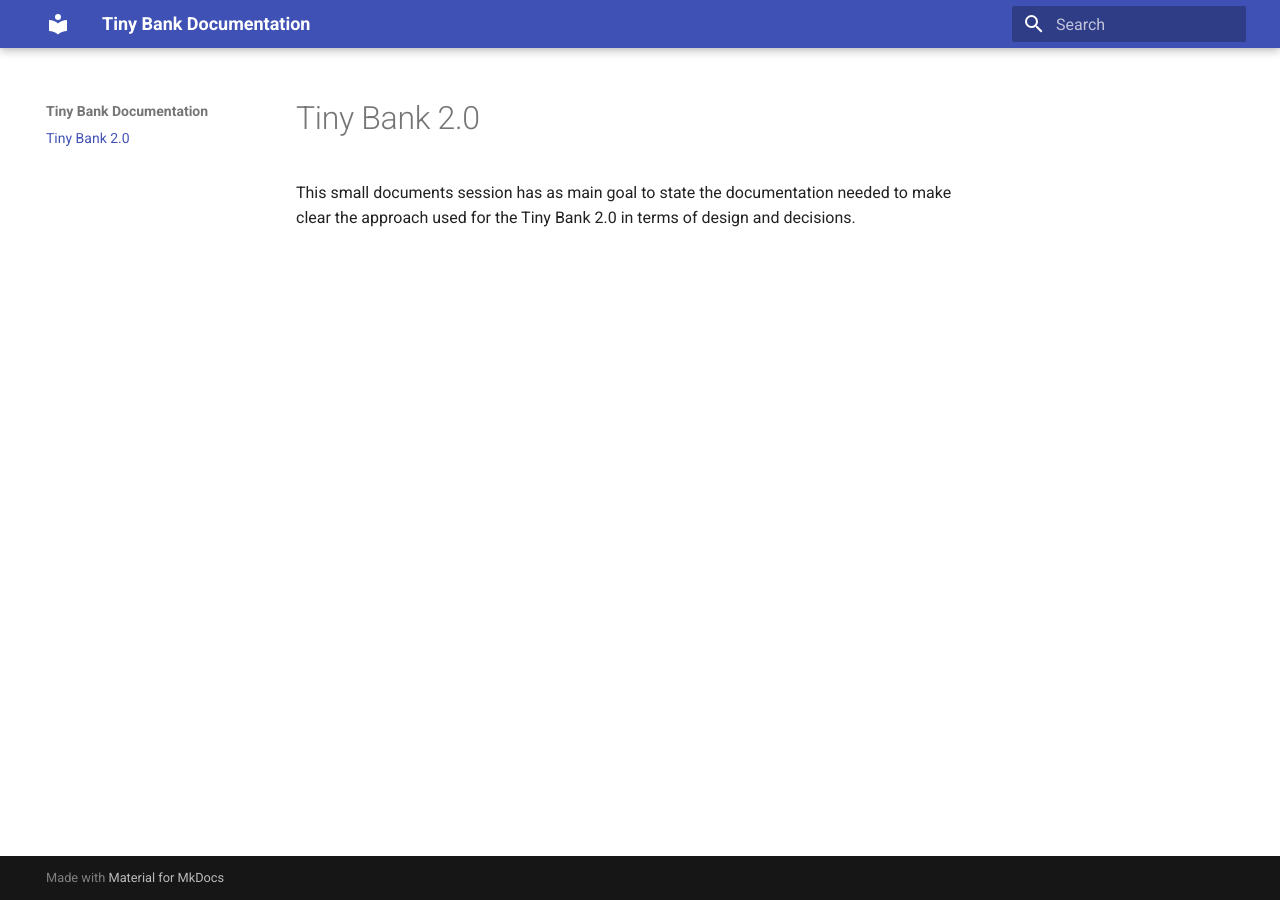
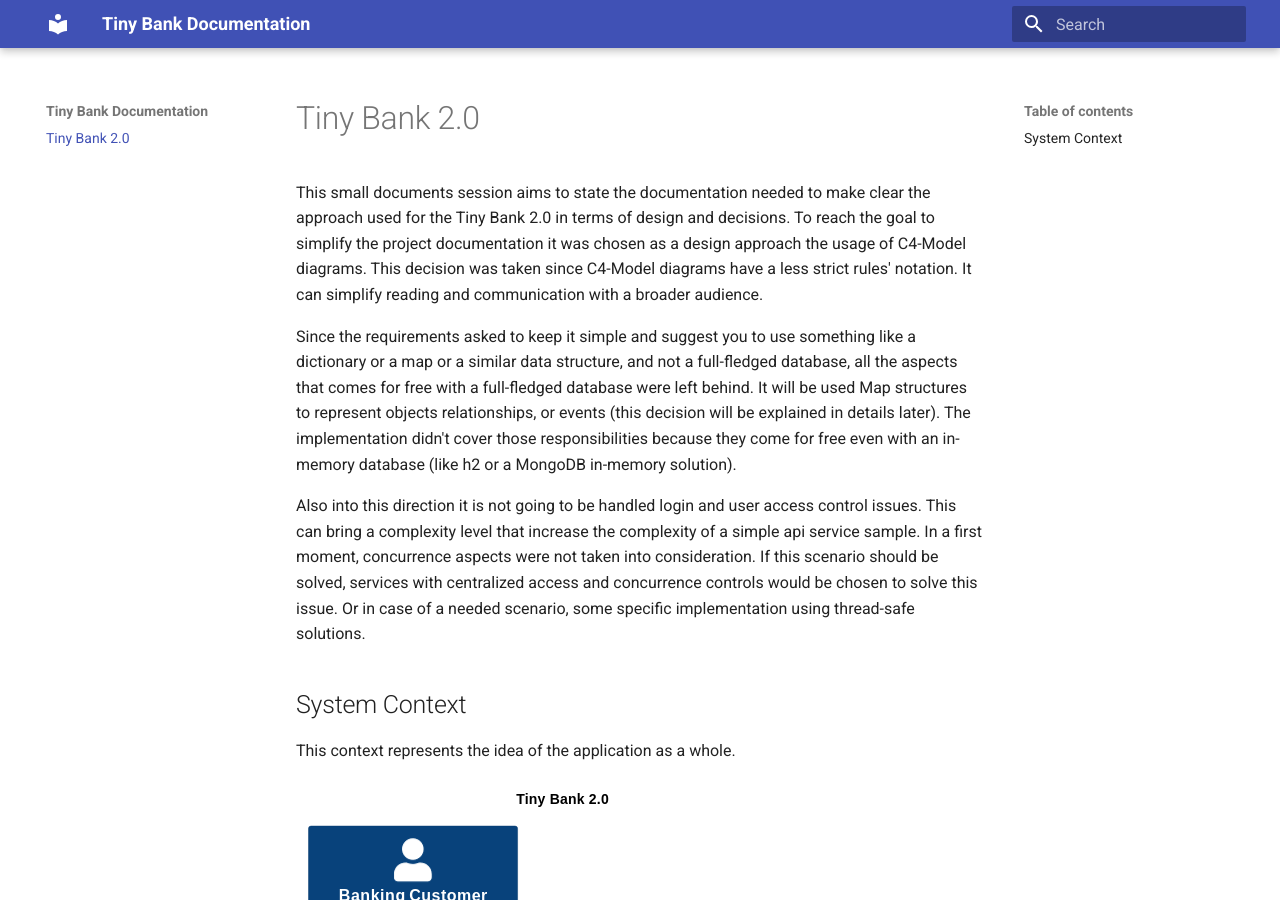
Before and after one commit to tnfigueiredo/-tiny-bank, an MkDocs documentation site: the page built from docs/index.md, in a window 1280 px wide and 900 px high. Built offline with MkDocs 1.6.1 and Material for MkDocs 9.7.7, drawn with Linux system fonts in a browser that asks for light colours.

Commit message:
docs: Initial system context design.

```diff
--- a/docs/index.md
+++ b/docs/index.md
@@ -1,4 +1,23 @@
 # Tiny Bank 2.0
 
-This small documents session has as main goal to state the documentation needed to make clear the approach used
-for the Tiny Bank 2.0 in terms of design and decisions.
+This small documents session aims to state the documentation needed to make clear the approach used for the Tiny
+Bank 2.0 in terms of design and decisions. To reach the goal to simplify the project documentation it was chosen as a
+design approach the usage of C4-Model diagrams. This decision was taken since C4-Model diagrams have a less strict
+rules' notation. It can simplify reading and communication with a broader audience.
+
+Since the requirements asked to keep it simple and suggest you to use something like a dictionary or a map or a similar
+data structure, and not a full-fledged database, all the aspects that comes for free with a full-fledged database were
+left behind. It will be used Map structures to represent objects relationships, or events (this decision will be
+explained in details later). The implementation didn't cover those responsibilities because they come for free even with
+an in-memory database (like h2 or a MongoDB in-memory solution).
+
+Also into this direction it is not going to be handled login and user access control issues. This can bring a complexity
+level that increase the complexity of a simple api service sample. In a first moment, concurrence aspects were not taken
+into consideration. If this scenario should be solved, services with centralized access and concurrence controls would be
+chosen to solve this issue. Or in case of a needed scenario, some specific implementation using thread-safe solutions.
+
+## System Context
+
+This context represents the idea of the application as a whole.
+
+![System Context](./assets/system-context.svg)
```
Also changed, not shown: docs/assets/system-context.svg (added), 1 other file.
